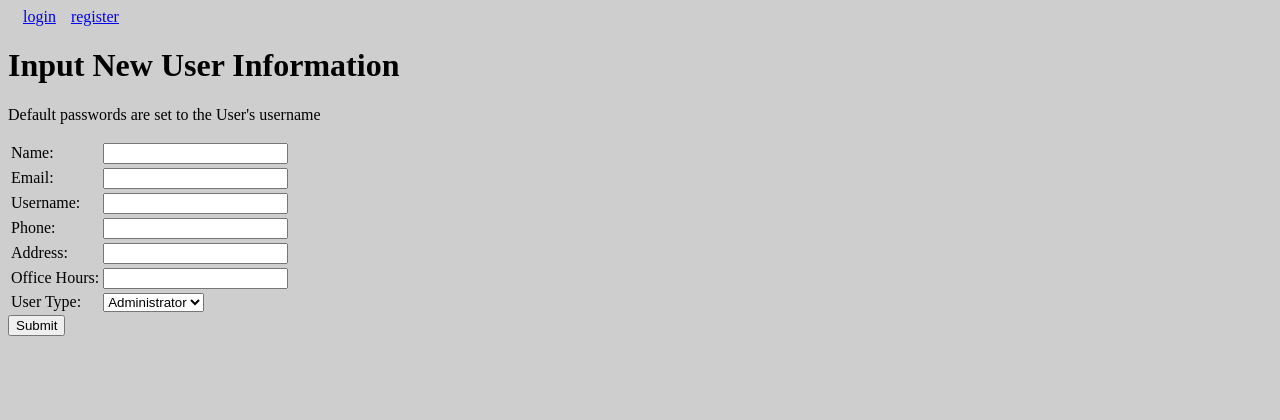
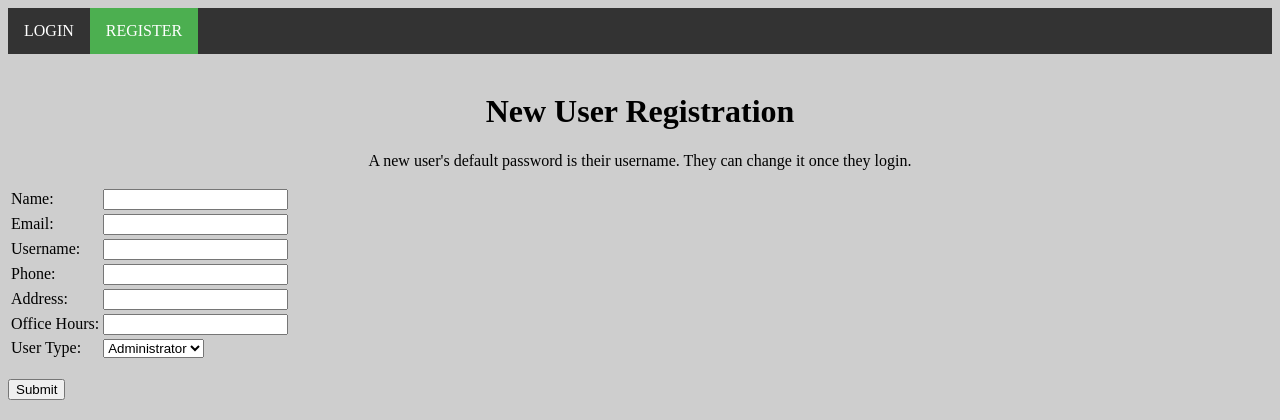
Before and after one commit to skramer1998/UntypedChaosApp, a Django app: page /registerloggedin/ in a window 1280 px wide. Shown: the top 420 px of the page. Run offline with Django 3.2, Linux system fonts and the light colour scheme.

Commit message:
Users can now change their password on the account page Added basic HTML Added navbar support Added multiple post method support for multiple forms on one page Added general UI tweaks to make it look prettier

```diff
--- a/FSA/static/css/style.css
+++ b/FSA/static/css/style.css
@@ -1,3 +1,40 @@
 body {
     background: #cecece;
 }
+
+menu {
+    width: 100%;
+    align-content: center;
+}
+
+menu.menu_el {
+    display: table;
+}
+
+ul.navbar {
+  list-style-type: none;
+  margin: 0;
+  padding: 0;
+  overflow: hidden;
+  background-color: #333;
+}
+
+li {
+  float: left;
+}
+
+li a {
+  display: block;
+  color: white;
+  text-align: center;
+  padding: 14px 16px;
+  text-decoration: none;
+}
+
+li a:hover:not(.active) {
+  background-color: #111;
+}
+
+.active {
+  background-color: #4CAF50;
+}
--- a/FSA/views.py
+++ b/FSA/views.py
@@ -232,14 +232,29 @@ class UserView(View):
     # Post Method:
     # Used to update user information from account page
     def post(self, request):
-        email = request.POST["email"]
-        phone = request.POST["phone"]
-        address = request.POST["address"]
-        hours = request.POST["hours"]
 
-        username = request.session["SignInName"]
-        user = (Account.objects.all().filter(SignInName=username))[0]
+        # This is a dual-post function
+        # It checks to see if it is updating the account or updating the password from the request, and then
+        # calls the necessary functions / generates variables from there
+        if 'update_account' in request.POST:
+            email = request.POST["email"]
+            phone = request.POST["phone"]
+            address = request.POST["address"]
+            hours = request.POST["hours"]
 
-        Account.updateUser(user, email, phone, address, hours)
+            username = request.session["SignInName"]
+            user = (Account.objects.all().filter(SignInName=username))[0]
+
+            Account.updateUser(user, email, phone, address, hours)
+
+        if 'update_password' in request.POST:
+            oldPass = request.POST["oldPass"]
+            newPass1 = request.POST["newPass1"]
+            newPass2 = request.POST["newPass2"]
+
+            username = request.session["SignInName"]
+            user = (Account.objects.all().filter(SignInName=username))[0]
+
+            Account.updatePass(user, oldPass, newPass1, newPass2)
 
         return redirect("user")
--- a/templates/main/base.html
+++ b/templates/main/base.html
@@ -2,15 +2,37 @@
 <html>
     <head>
         <title>FSA</title>
-        <link rel="stylesheet" href="{% static 'css/style.css' %}">
+        <link rel="stylesheet" type="text/css" href="{% static 'css/style.css' %}"/>
     </head>
     <body>
+    <!--
         <div class="menu">
-            <div id = 'logPage' style="margin-left:15px; float:left"><a href="/">login</a></div>
-            <div id = 'regPage' style="margin-left:15px; float:left"><a href="/register">register</a></div>
-            <div id = 'userPage' style="margin-left:15px; float:left"><a href="/user">user</a></div>
-            <div id = 'logoPage' style="margin-left:15px; float:left"><a href="/logout">logout</a></div>
+            <div id = 'logPage' class="menu_el"><a href="/">LOGIN</a></div>
+            <div id = 'regPage' class="menu_el"><a href="/register">REGISTER</a></div>
+            <div id = 'userPage' class="menu_el"><a href="/user">USER</a></div>
+            <div id = 'logoPage' class="menu_el"><a href="/logout">LOGOUT</a></div>
         </div>
+    -->
+        <ul class="navbar">
+            <li id="logPage"><a class="inactive" href="/">LOGIN</a></li>
+            <li id="regPage"><a class="inactive" href="/register">REGISTER</a></li>
+            <li id="userPage"><a class="inactive" href="/user">USER</a></li>
+            <li id="logoPage"><a class="inactive" href="/logout">LOGOUT</a></li>
+        </ul>
+
+        <script>
+        // Add active class to the current button (highlight it)
+        let header = document.getElementById("navbar");
+        let btns = header.getElementsByClassName("inactive");
+        for (let i = 0; i < btns.length; i++) {
+          btns[i].addEventListener("click", function() {
+          let current = document.getElementsByClassName("active");
+          current[0].className = current[0].className.replace(" active", "");
+          this.className += " active";
+          });
+        }
+        </script>
+
         <br/>
         <div class="content container">
             {% block content %}
@@ -22,10 +44,22 @@
                 let log = document.getElementById('logPage');
                 let logo = document.getElementById('logoPage');
                 let user = document.getElementById('userPage');
-                let id = {{ sessionID }}
+                let id = {{ sessionID }};
+                let curPage = window.location.href.split("/")[3];
 
-                console.log("I've been called");
-                console.log(reg);
+                let curActive = document.getElementsByClassName("active");
+                curActive.className = "inactive";
+                if (curPage == ''){
+                    log.className = "active";
+                } else if (curPage == 'register'){
+                    reg.className = "active";
+                } else if (curPage == 'user'){
+                    user.className = "active";
+                } else if (curPage == 'registerloggedin'){
+                    reg.className = "active";
+                } else {
+                    logo.className = "active";
+                }
 
                 // Hide the registration page if user is not logged in, or not a supervisor/admin
                 if (id == -1 || id == 1 || id == 2){
@@ -46,7 +80,6 @@
                 }
 
                 // Hide the logout page if a user is not logged in
-                if (id != -1)
                 return
             }
             window.onload = hideReg();
--- a/templates/main/login.html
+++ b/templates/main/login.html
@@ -8,15 +8,16 @@
     <form action="" method="post">
         <table>
             <tr>
-                <td>username: </td>
+                <td>Username: </td>
                 <td><input type="text" name="username" required ></td>
             </tr>
             <tr>
-                <td>password: </td>
+                <td>Password: </td>
                 <td><input type="password" name="password" required /></td>
             </tr>
         </table>
         {% csrf_token %}
+        <br>
         <input type="submit" value="Login" />
     </form>
 {% endblock %}
--- a/templates/main/registerloggedin.html
+++ b/templates/main/registerloggedin.html
@@ -5,8 +5,8 @@
         {{ error_messages }}
     {% endif %}
 
-    <h1> Input New User Information </h1>
-    <p>Default passwords are set to the User's username</p>
+    <h1 align="center">New User Registration</h1>
+    <p align="center">A new user's default password is their username.  They can change it once they login.</p>
 
     <form action="{% url 'registerloggedin' %}" method="post">
         {% csrf_token %}
@@ -46,6 +46,7 @@
                 </td>
             </tr>
         </table>
+        <br>
         <input type="submit" value="Submit" />
     </form>
 {% endblock %}
```
Also changed, not shown: FSA/models.py (+13 -0 lines), templates/main/user.html (+48 -5 lines).
